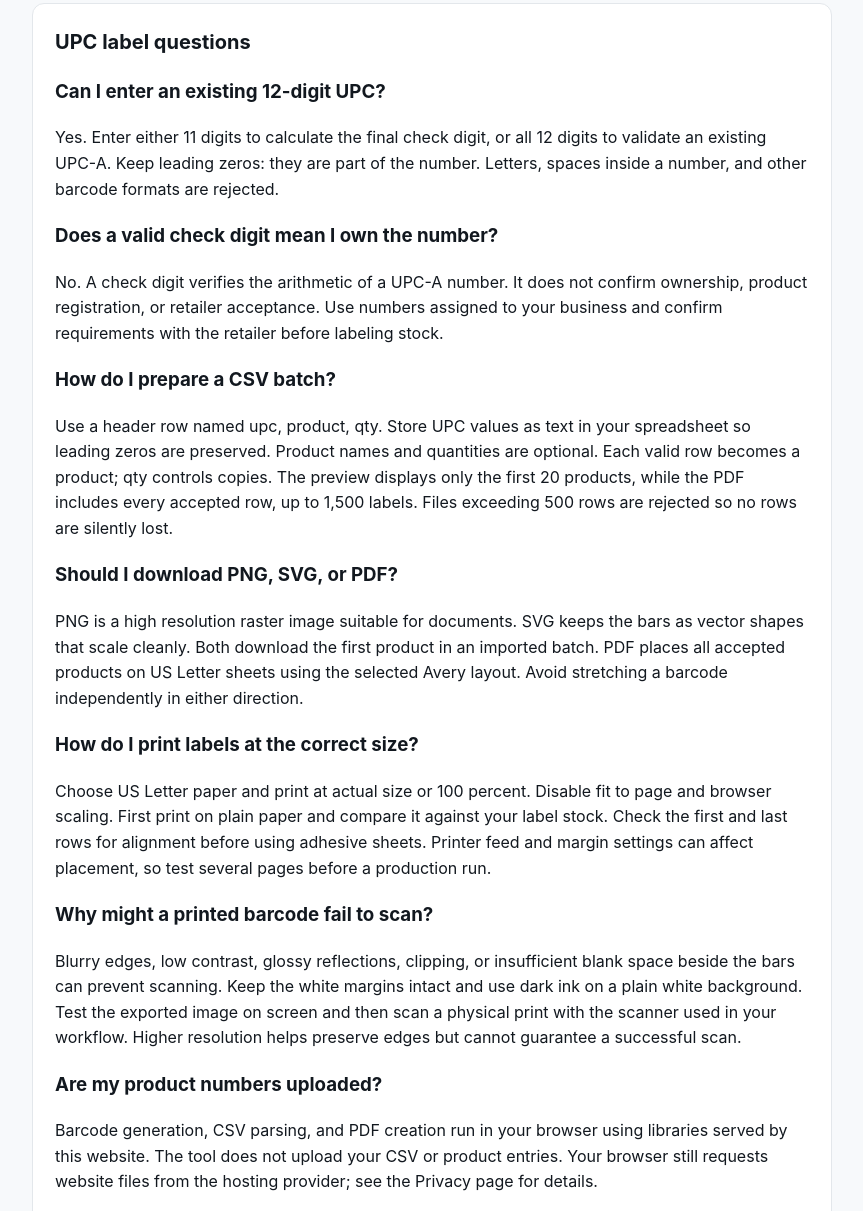
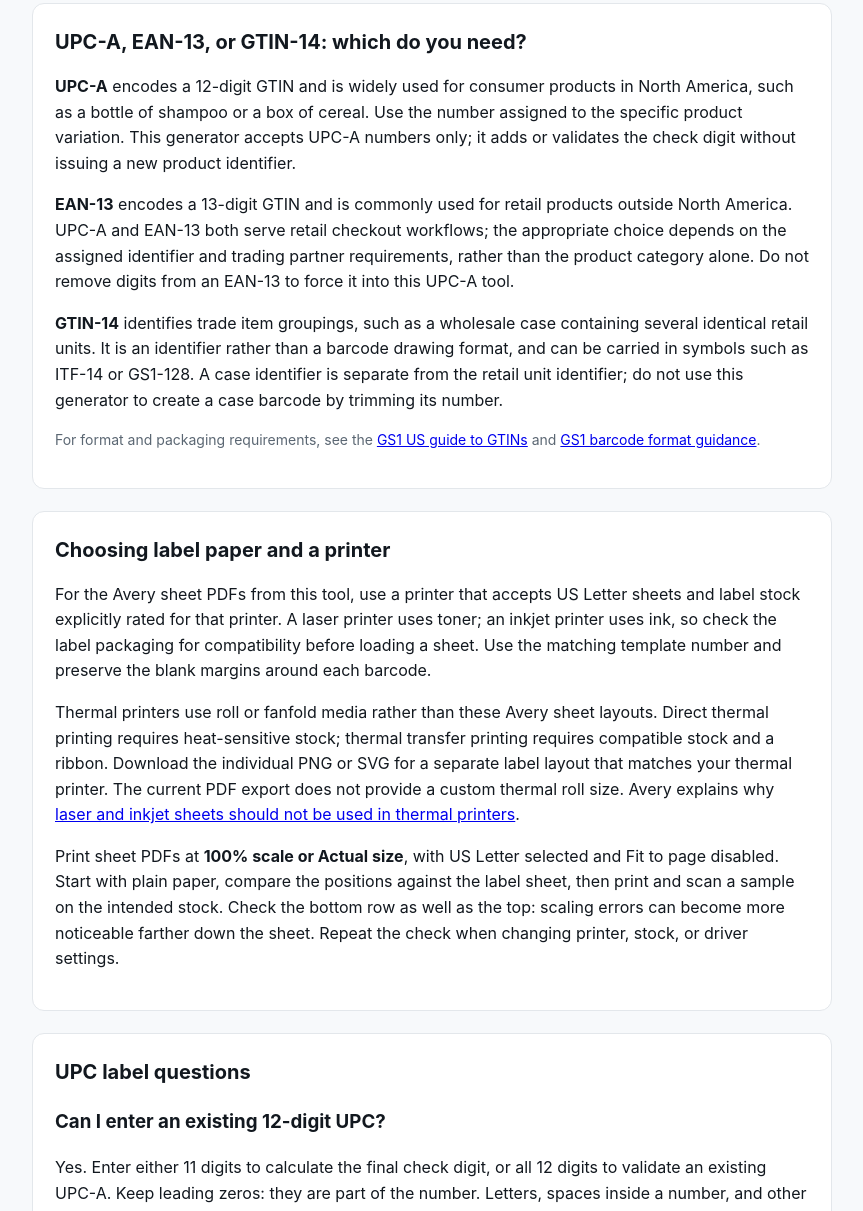
Before and after one commit to YouShareRoseGetFun/getupclabel, a plain HTML site: page index.html in a window 1280 px wide. Shown: the part 2323-3534 px from the top of the page, without its empty margins (208-1071 px from the left). Drawn offline with Linux system fonts and the light colour scheme.

Commit message:
expand barcode and printing guidance and exclude gitignore

```diff
--- a/index.html
+++ b/index.html
@@ -143,6 +143,41 @@
        PNG and SVG download the first accepted product; Export label PDF includes the entire accepted batch.
        Keep UPC columns as text when saving from a spreadsheet, then check the import status for skipped rows.</p>
   </section>
+  <section id="barcode-formats" class="card">
+    <h2>UPC-A, EAN-13, or GTIN-14: which do you need?</h2>
+    <p><strong>UPC-A</strong> encodes a 12-digit GTIN and is widely used for consumer products in North America,
+       such as a bottle of shampoo or a box of cereal. Use the number assigned to the specific product variation.
+       This generator accepts UPC-A numbers only; it adds or validates the check digit without issuing a new product identifier.</p>
+    <p><strong>EAN-13</strong> encodes a 13-digit GTIN and is commonly used for retail products outside North America.
+       UPC-A and EAN-13 both serve retail checkout workflows; the appropriate choice depends on the assigned identifier
+       and trading partner requirements, rather than the product category alone. Do not remove digits from an EAN-13
+       to force it into this UPC-A tool.</p>
+    <p><strong>GTIN-14</strong> identifies trade item groupings, such as a wholesale case containing several identical
+       retail units. It is an identifier rather than a barcode drawing format, and can be carried in symbols such as
+       ITF-14 or GS1-128. A case identifier is separate from the retail unit identifier; do not use this generator
+       to create a case barcode by trimming its number.</p>
+    <p class="hint">For format and packaging requirements, see the
+       <a href="https://www.gs1us.org/upcs-barcodes-prefixes/what-is-a-gtin">GS1 US guide to GTINs</a> and
+       <a href="https://support.gs1.org/support/solutions/articles/43000734104-which-barcodes-are-used-to-represent-gtins-">GS1 barcode format guidance</a>.</p>
+  </section>
+
+  <section id="label-printing" class="card">
+    <h2>Choosing label paper and a printer</h2>
+    <p>For the Avery sheet PDFs from this tool, use a printer that accepts US Letter sheets and label stock
+       explicitly rated for that printer. A laser printer uses toner; an inkjet printer uses ink, so check the
+       label packaging for compatibility before loading a sheet. Use the matching template number and preserve
+       the blank margins around each barcode.</p>
+    <p>Thermal printers use roll or fanfold media rather than these Avery sheet layouts. Direct thermal printing
+       requires heat-sensitive stock; thermal transfer printing requires compatible stock and a ribbon.
+       Download the individual PNG or SVG for a separate label layout that matches your thermal printer.
+       The current PDF export does not provide a custom thermal roll size. Avery explains why
+       <a href="https://www.avery.com/help/article/can-you-print-laser-inkjet-labels-with-a-thermal-printer">laser and inkjet sheets should not be used in thermal printers</a>.</p>
+    <p>Print sheet PDFs at <strong>100% scale or Actual size</strong>, with US Letter selected and Fit to page
+       disabled. Start with plain paper, compare the positions against the label sheet, then print and scan a
+       sample on the intended stock. Check the bottom row as well as the top: scaling errors can become more
+       noticeable farther down the sheet. Repeat the check when changing printer, stock, or driver settings.</p>
+  </section>
+
 <section id="faq" class="card"><h2>UPC label questions</h2>
 <h3>Can I enter an existing 12-digit UPC?</h3><p>Yes. Enter either 11 digits to calculate the final check digit, or all 12 digits to validate an existing UPC-A. Keep leading zeros: they are part of the number. Letters, spaces inside a number, and other barcode formats are rejected.</p>
 <h3>Does a valid check digit mean I own the number?</h3><p>No. A check digit verifies the arithmetic of a UPC-A number. It does not confirm ownership, product registration, or retailer acceptance. Use numbers assigned to your business and confirm requirements with the retailer before labeling stock.</p>
```
Also changed, not shown: 1 other file.
